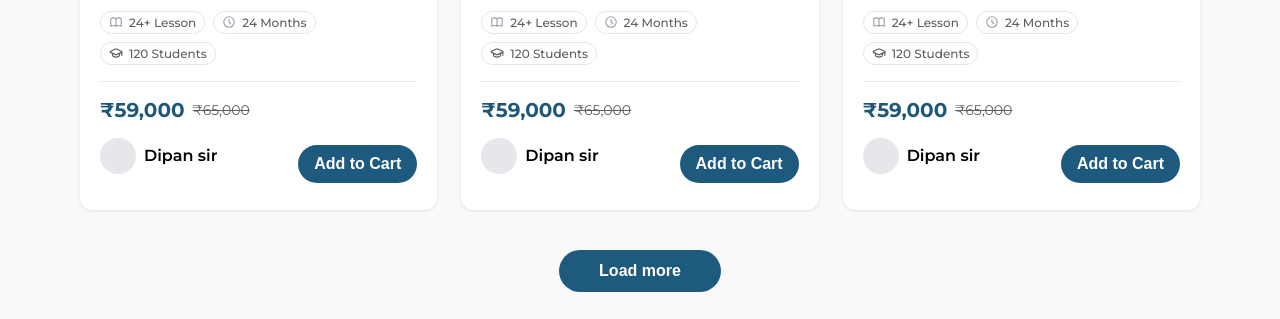
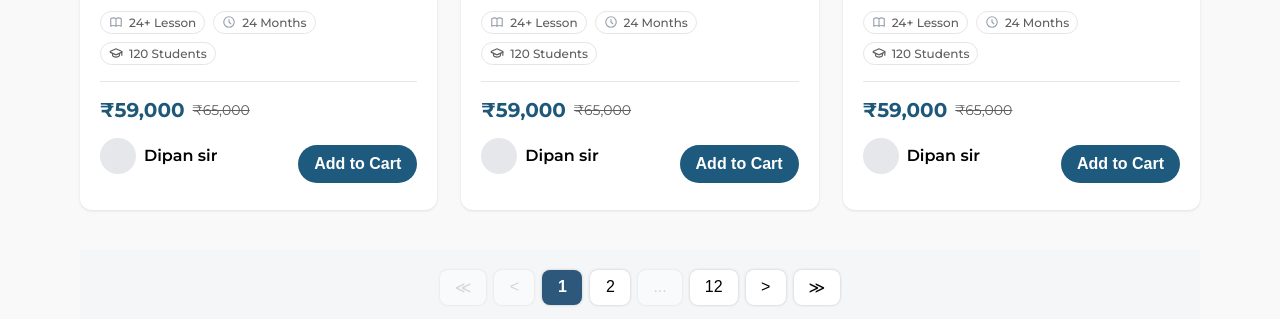
Before and after one commit to richa2512/career-compass, a plain HTML site: page combos.html in a window 1280 px wide. Shown: the part 1570-1889 px from the top of the page. Drawn offline with nearby package versions, Linux system fonts and the light colour scheme.

Commit message:
create courses page with pagination

```diff
--- a/combos.html
+++ b/combos.html
@@ -21,7 +21,6 @@
       rel="stylesheet"
       href="https://cdnjs.cloudflare.com/ajax/libs/font-awesome/6.5.0/css/all.min.css"
     />
-
   </head>
   <body>
     <!-- Header -->
@@ -106,10 +105,40 @@
         </p>
 
         <div class="info">
-          <div style="display:flex; align-items:center; gap: 4px;"> <img src="./assets/images/svg/clock.svg" alt="" width="24" height="24"/>6-12 Months</div>
-          <div style="display:flex; align-items:center; gap: 4px;"><img src="./assets/images/svg/video.svg" alt="" width="24" height="24"/> 560+ Video Lectures</div>
-          <div style="display:flex; align-items:center; gap: 4px;"><img src="./assets/images/svg/book.svg" alt="" width="24" height="24"/> 13 Courses</div>
-          <div style="display:flex; align-items:center; gap: 4px;"><img src="./assets/images/svg/users.svg" alt="" width="24" height="24"/>5,000+ Students</div>
+          <div style="display: flex; align-items: center; gap: 4px">
+            <img
+              src="./assets/images/svg/clock.svg"
+              alt=""
+              width="24"
+              height="24"
+            />6-12 Months
+          </div>
+          <div style="display: flex; align-items: center; gap: 4px">
+            <img
+              src="./assets/images/svg/video.svg"
+              alt=""
+              width="24"
+              height="24"
+            />
+            560+ Video Lectures
+          </div>
+          <div style="display: flex; align-items: center; gap: 4px">
+            <img
+              src="./assets/images/svg/book.svg"
+              alt=""
+              width="24"
+              height="24"
+            />
+            13 Courses
+          </div>
+          <div style="display: flex; align-items: center; gap: 4px">
+            <img
+              src="./assets/images/svg/users.svg"
+              alt=""
+              width="24"
+              height="24"
+            />5,000+ Students
+          </div>
         </div>
 
         <div class="rating">
@@ -166,9 +195,9 @@
         <!-- Course cards will be generated here -->
       </div>
 
-      <!-- Load More Button -->
-      <div class="load-more-section">
-        <button class="load-more-btn">Load more</button>
+      <!--Pagination-->
+      <div class="page-wrapper">
+        <div class="pagination" id="pagination"></div>
       </div>
     </div>
 
--- a/script.js
+++ b/script.js
@@ -0,0 +1,48 @@
+// Pagination Logic Only
+const totalItems = 100;
+const perPage = 9;
+const totalPages = Math.ceil(totalItems / perPage);
+let currentPage = 1;
+
+function renderPagination() {
+  const container = document.getElementById("pagination");
+  container.innerHTML = "";
+
+  const addBtn = (label, goTo, disabled = false, active = false) => {
+    const btn = document.createElement("button");
+    btn.textContent = label;
+    btn.disabled = disabled;
+    if (active) btn.classList.add("active");
+    btn.onclick = () => {
+      currentPage = goTo;
+      renderPagination();
+
+      // callback can be used for page data fetch later
+      console.log("Current Page: ", currentPage);
+    };
+    container.appendChild(btn);
+  };
+
+  addBtn("≪", 1, currentPage === 1);
+  addBtn("<", currentPage - 1, currentPage === 1);
+
+  for (let i = 1; i <= totalPages; i++) {
+    if (
+      i === 1 ||
+      i === totalPages ||
+      (i >= currentPage - 1 && i <= currentPage + 1)
+    ) {
+      addBtn(i, i, false, i === currentPage);
+    } else if (i === currentPage - 2 || i === currentPage + 2) {
+      const dots = document.createElement("button");
+      dots.textContent = "...";
+      dots.disabled = true;
+      container.appendChild(dots);
+    }
+  }
+
+  addBtn(">", currentPage + 1, currentPage === totalPages);
+  addBtn("≫", totalPages, currentPage === totalPages);
+}
+
+renderPagination();
--- a/style.css
+++ b/style.css
@@ -3623,3 +3623,87 @@ input {
   background: #f2f2f2;
   border-radius: 4px;
 }
+
+/* ======================================
+   Pagination CSS
+====================================== */
+.page-wrapper {
+  display: flex;
+  justify-content: center;
+  align-items: center;
+  padding: 20px; /* helps small screens */
+  background: #f4f6f7;
+}
+
+/* Pagination container */
+.pagination {
+  display: flex;
+  gap: 8px;
+  flex-wrap: wrap;
+  justify-content: center;
+}
+
+/* Buttons */
+.pagination button {
+  padding: 8px 15px;
+  border: none;
+  background: #fff;
+  border-radius: 8px;
+  cursor: pointer;
+  font-size: 16px;
+  min-width: 40px;
+  box-shadow: 0 0 3px rgba(0, 0, 0, 0.2);
+  transition: 0.2s ease;
+}
+
+/* Active button */
+.pagination button.active {
+  background: #2d577b;
+  color: #fff;
+  font-weight: bold;
+}
+
+/* Disabled state */
+.pagination button:disabled {
+  opacity: 0.5;
+  cursor: not-allowed;
+}
+
+/* Hover effect (desktop only) */
+@media (hover: hover) {
+  .pagination button:hover:not(.active):not(:disabled) {
+    transform: scale(1.05);
+  }
+}
+
+/* ✅ Tablet / Medium Screens */
+@media (max-width: 768px) {
+  .pagination button {
+    padding: 7px 12px;
+    font-size: 14px;
+    min-width: 35px;
+  }
+}
+
+/* ✅ Mobile Screens */
+@media (max-width: 480px) {
+  .pagination {
+    gap: 5px;
+  }
+
+  .pagination button {
+    padding: 6px 10px;
+    font-size: 13px;
+    min-width: 30px;
+    border-radius: 6px;
+  }
+}
+
+/* ✅ Extra small screens */
+@media (max-width: 360px) {
+  .pagination button {
+    padding: 5px 8px;
+    font-size: 12px;
+    min-width: 28px;
+  }
+}
```
Also changed, not shown: courses.html (+3 -3 lines), assets/images/course/Frame (1).png (added), assets/images/course/Frame (2).png (added), assets/images/course/Frame (3).png (added), assets/images/course/Frame (4).png (added), assets/images/course/Frame (5).png (added).
